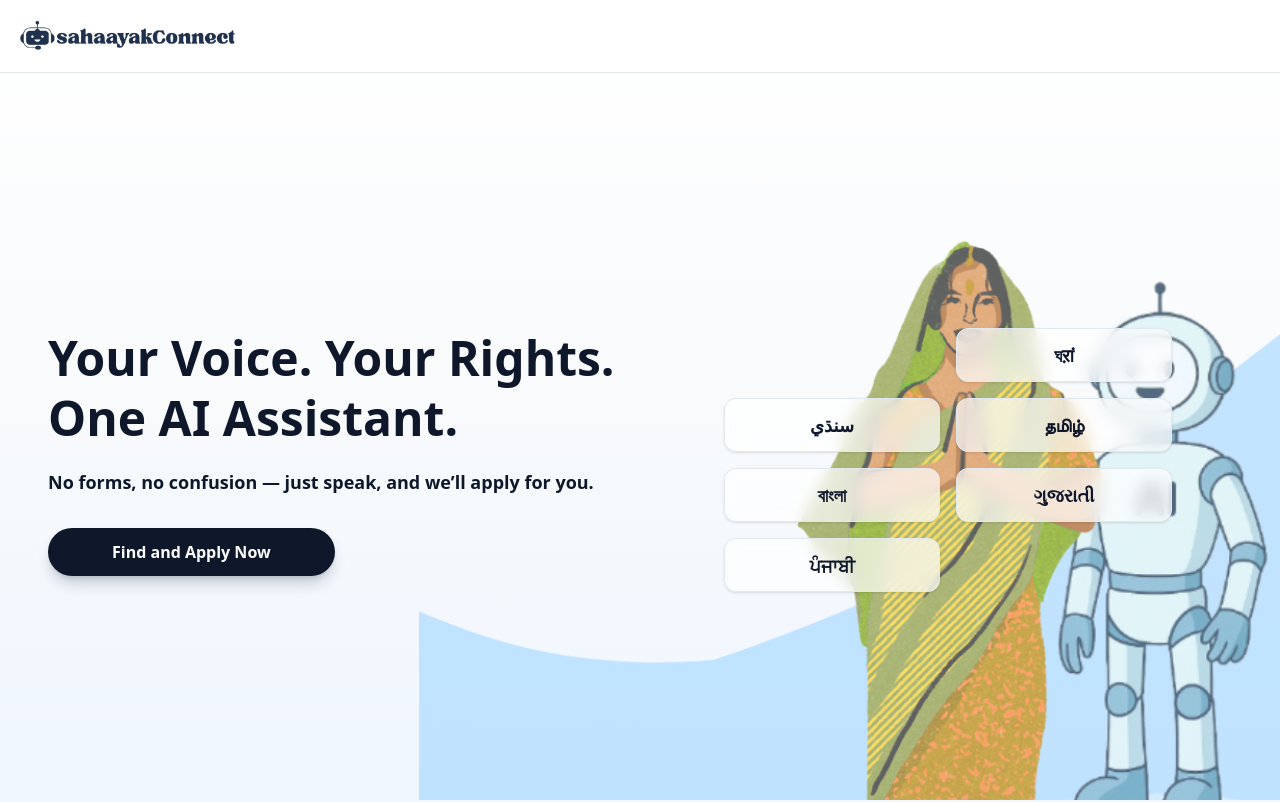
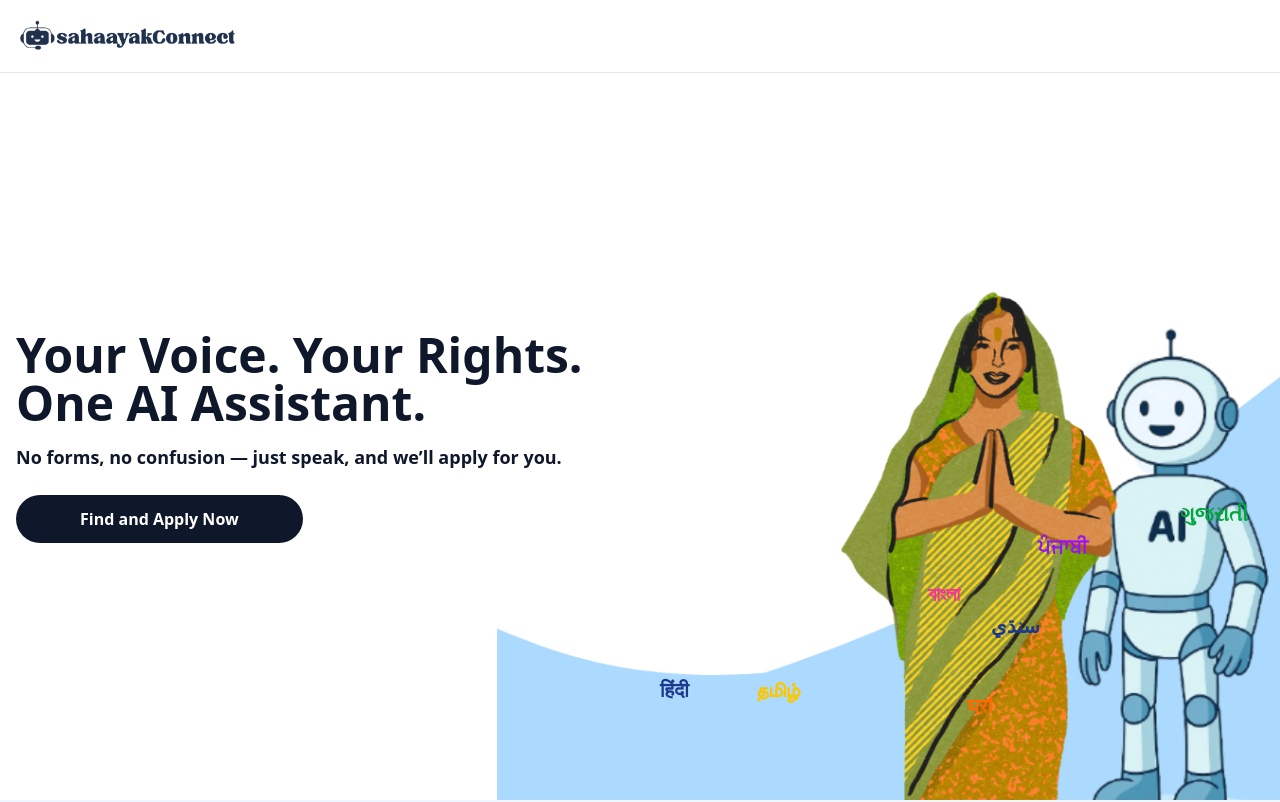
Before and after one commit to GarvitGupta001/sahayak-connect, a Next.js app in the folder next-app/: page / in a window 1280 px wide. Shown: the top 802 px of the page. Built offline with nearby package versions, Linux system fonts and the light colour scheme.

Commit message:
landing page fix

```diff
--- a/next-app/src/components/Header.jsx
+++ b/next-app/src/components/Header.jsx
@@ -1,50 +1,15 @@
 "use client";
+import React from "react";
+import Image from 'next/image';
+import 'remixicon/fonts/remixicon.css';
 
-import React from "react";
-import Image from "next/image";
-import { usePathname } from "next/navigation";
-
-/*
-  Header Component
-  - Mobile-first, sticky top bar
-  - Shows app logo + dynamic or provided title
-  - Light glassmorphic style to match rest of UI
-  Usage: <Header /> or <Header title="Profile" />
-*/
-
-const Header = ({ title }) => {
-  const pathname = usePathname();
-
-  // Derive a title from pathname if no explicit title provided
-  const derivedTitle = React.useMemo(() => {
-    if (title) return title;
-    if (!pathname) return "Sahayak Connect";
-    const segment = pathname.split("/").filter(Boolean).pop();
-    if (!segment) return "Sahayak Connect";
-    return segment
-      .replace(/[-_]/g, " ")
-      .replace(/\b\w/g, (c) => c.toUpperCase());
-  }, [pathname, title]);
-
+// A simplified mobile-first navbar for the PhoneHome landing page.
+// Adjust links/anchors to match sections present on the page.
+const Header = () => {
   return (
-    <header className="sticky top-0 z-20 w-full backdrop-blur bg-white/60 border-b border-slate-200/70 shadow-sm">
-      <div className="max-w-md mx-auto flex items-center gap-3 px-4 h-14">
-        <div className="flex items-center gap-2">
-          <Image
-            src="/logo.png"
-            alt="Sahayak Connect Logo"
-            width={32}
-            height={32}
-            priority
-            className="rounded-md w-8 h-8 object-contain"
-          />
-          <span className="font-['TAN-Tangkiwood'] text-xl leading-none select-none">
-            Sahayak
-          </span>
-        </div>
-        <div className="ml-auto text-sm font-semibold text-slate-700 truncate max-w-[55%]" title={derivedTitle}>
-          {derivedTitle}
-        </div>
+    <header className="w-full z-40 bg-white/90 backdrop-blur border-b border-gray-200">
+      <div className="max-w-7xl mx-auto px-4 py-3 flex items-center">
+        <Image src="/sahaayaklogo%20(1).png" alt="Sahayak Connect" width={140} height={56} priority className="h-12 w-auto" />
       </div>
     </header>
   );
--- a/next-app/src/components/LandingPage.jsx
+++ b/next-app/src/components/LandingPage.jsx
@@ -1,133 +1,216 @@
 "use client";
+
 import React from "react";
-import 'remixicon/fonts/remixicon.css';
-import { useRouter } from 'next/navigation';
-import PhoneNavbar from "@/components/PhoneNavbar";
+import Link from "next/link";
+import { useUserContext } from "@/hooks/useUserContext";
+import "remixicon/fonts/remixicon.css";
+import Header from "@/components/Header";
 
-const LANGUAGES = [
-  { text: 'हिंदी', color: 'bg-blue-50 text-blue-900' },
-  { text: 'ঘऱां', color: 'bg-orange-50 text-orange-600' },
-  { text: 'سنڌي', color: 'bg-indigo-50 text-indigo-700' },
-  { text: 'தமிழ்', color: 'bg-yellow-50 text-yellow-600' },
-  { text: 'বাংলা', color: 'bg-pink-50 text-pink-600' },
-  { text: 'ગુજરાતી', color: 'bg-green-50 text-green-600' },
-  { text: 'ਪੰਜਾਬੀ', color: 'bg-purple-50 text-purple-600' },
-];
-
-export default function LandingPage() {
-  const router = useRouter();
+export default function PhoneHome() {
+    const { user } = useUserContext();
 
     return (
         <div className="bg-white text-slate-900">
-      <PhoneNavbar />
-
-      {/* Hero Section (rewritten for full mobile visibility) */}
-      <section className="relative w-full min-h-[70vh] md:min-h-screen flex items-center pt-32 md:pt-40 pb-10 overflow-hidden">
-        <div className="absolute inset-0 bg-gradient-to-b from-white via-slate-50 to-blue-50" aria-hidden="true" />
-        {/* Full-bleed hero image (mobile: cover top, desktop: contained to right) */}
-        <div
-          className="absolute inset-0 bg-[url('/roboPhone.png')] bg-top bg-no-repeat md:bg-right-bottom bg-cover md:bg-contain opacity-70 pointer-events-none scale-[1.15] md:scale-100 origin-top "
-          aria-hidden="true"
-        />
-        <div className="relative z-10 w-full max-w-7xl mx-auto px-5 md:px-12 flex flex-col md:flex-row gap-12">
-          <div className="md:w-1/2 text-center md:text-left">
-            <h1 className="text-3xl sm:text-4xl md:text-5xl font-bold mb-5 leading-snug md:leading-tight">
-              Your Voice. Your Rights.<br className="hidden sm:block" /> One AI Assistant.
+            <div className="flex flex-col h-[100vh]">
+                <Header />
+                {/* Hero Section */}
+                <section
+                    className="w-full h-[100%] bg-no-repeat bg-cover bg-center flex items-center px-4"
+                    style={{
+                        backgroundImage: "url('/roboPhone.png')",
+                        backgroundPosition: "right bottom",
+                        backgroundRepeat: "no-repeat",
+                        backgroundSize: "contain",
+                    }}
+                >
+                    <div className="grid md:grid-cols-2 gap-10 w-full items-center">
+                        <div>
+                            <h1 className="text-4xl md:text-5xl font-bold mb-4">
+                                Your Voice. Your Rights. One AI Assistant.
                             </h1>
-            <p className="mb-8 text-base sm:text-lg font-semibold max-w-xl mx-auto md:mx-0">
-              No forms, no confusion — just speak, and we’ll apply for you.
+                            <p className="mb-6 text-lg font-semibold">
+                                No forms, no confusion — just speak, and we’ll
+                                apply for you.
                             </p>
                             <div className="flex justify-center md:justify-start">
-              <button
-                onClick={() => router.push('/sign-in')}
-                className="bg-slate-900 text-white px-8 sm:px-12 md:px-16 py-3 rounded-full font-semibold hover:scale-105 active:scale-95 transition shadow-lg shadow-slate-900/20"
+                                <Link
+                                    href={
+                                        !user
+                                            ? "/sign-in"
+                                            : user.profileComplete
+                                            ? "/app/home"
+                                            : "/app/user-details"
+                                    }
                                 >
+                                    <button className="bg-slate-900 text-white px-8 md:px-16 py-3 rounded-full font-semibold hover:scale-105 transition">
                                         Find and Apply Now
                                     </button>
-            </div>
-            <div className="mt-10 grid grid-cols-3 gap-3 sm:gap-4 md:hidden max-w-xs mx-auto">
-              {LANGUAGES.map(l => (
-                <span key={l.text} className={`${l.color} text-xs sm:text-sm font-semibold rounded-full px-3 py-1 shadow-sm border border-slate-100 whitespace-nowrap`}>{l.text}</span>
-              ))}
+                                </Link>
                             </div>
                         </div>
-          <div className="md:w-1/2 hidden md:flex items-center justify-center relative">
-            <div className="grid grid-cols-2 gap-4 w-full max-w-md">
-              {LANGUAGES.map((l,i) => (
-                <span key={l.text} className={`text-lg font-bold rounded-xl px-4 py-3 text-center shadow bg-white/70 backdrop-blur border border-slate-200 animate-fade-slide`} style={{animationDelay: `${i*120}ms`}}>{l.text}</span>
-              ))}
+
+                        <div className="">
+                            <div className="absolute bottom-24 text-blue-900 font-bold text-xl">
+                                हिंदी
+                            </div>
+                            <div className="absolute bottom-[5rem] right-[18rem] text-orange-500 font-bold text-xl">
+                                घऱां
+                            </div>
+                            <div className="absolute bottom-[10rem] right-[15rem] text-blue-900 font-bold text-xl">
+                                سنڌي
+                            </div>
+                            <div className="absolute bottom-24 right-[30rem] text-yellow-400 font-bold text-xl">
+                                தமிழ்
+                            </div>
+                            <div className="absolute bottom-[12rem] right-[20rem] text-pink-500 font-bold text-xl">
+                                বাংলা
+                            </div>
+                            <div className="absolute bottom-[17rem] right-[2rem] text-green-600 font-extrabold text-xl">
+                                ગુજરાતી
+                            </div>
+                            <div className="absolute bottom-[15rem] right-[12rem] text-purple-600 font-bold text-xl">
+                                ਪੰਜਾਬੀ
                             </div>
                         </div>
                     </div>
                 </section>
+            </div>
 
             {/* How It Works */}
-      <section id="how-it-works" className="px-6 md:px-20 py-16 bg-blue-50">
-        <h2 className="text-2xl font-bold mb-6 text-center">How It Works</h2>
+            <section className="px-6 md:px-20 py-16 bg-blue-50">
+                <h2 className="text-2xl font-bold mb-6 text-center">
+                    How It Works
+                </h2>
                 <div className="grid md:grid-cols-3 gap-8">
                     {[
-            { icon: "ri-mic-line", title: "Speak in Your Language", desc: "We understand 10+ Indian languages via voice." },
-            { icon: "ri-lightbulb-flash-line", title: "Get Matching Schemes", desc: "AI recommends schemes based on your situation." },
-            { icon: "ri-file-edit-line", title: "Get Forms Filled Automatically", desc: "Upload Aadhaar, we handle the paperwork." },
-            { icon: "ri-eye-line", title: "Review Before You Submit", desc: "You’ll get to verify all details before submission." },
-            { icon: "ri-notification-3-line", title: "Stay Notified", desc: "We notify you when new schemes you’re eligible for go live." },
-            { icon: "ri-chat-voice-line", title: "Ask in Your Voice", desc: "Not sure what you need? Just ask — your AI assistant listens." }
+                        {
+                            icon: "ri-mic-line",
+                            title: "Speak in Your Language",
+                            desc: "We understand 10+ Indian languages via voice.",
+                        },
+                        {
+                            icon: "ri-lightbulb-flash-line",
+                            title: "Get Matching Schemes",
+                            desc: "AI recommends schemes based on your situation.",
+                        },
+                        {
+                            icon: "ri-file-edit-line",
+                            title: "Get Forms Filled Automatically",
+                            desc: "Upload Aadhaar, we handle the paperwork.",
+                        },
+                        {
+                            icon: "ri-eye-line",
+                            title: "Review Before You Submit",
+                            desc: "You’ll get to verify all details before submission.",
+                        },
+                        {
+                            icon: "ri-notification-3-line",
+                            title: "Stay Notified",
+                            desc: "We notify you when new schemes you’re eligible for go live.",
+                        },
+                        {
+                            icon: "ri-chat-voice-line",
+                            title: "Ask in Your Voice",
+                            desc: "Not sure what you need? Just ask — your AI assistant listens.",
+                        },
                     ].map((step, index) => (
-            <div key={index} className="bg-blue-100 p-6 rounded-2xl flex flex-col items-center hover:scale-105 transition-transform duration-200 text-center min-h-[180px]">
-              <i className={`${step.icon} text-4xl mb-4 text-blue-900`}></i>
-              <h3 className="text-xl font-bold mb-2">{step.title}</h3>
+                        <div
+                            key={index}
+                            className="bg-blue-100 p-6 rounded-2xl flex flex-col items-center hover:scale-105 transition-transform duration-200 text-center min-h-[180px]"
+                        >
+                            <i
+                                className={`${step.icon} text-4xl mb-4 text-blue-900`}
+                            ></i>
+                            <h3 className="text-xl font-bold mb-2">
+                                {step.title}
+                            </h3>
                             <p>{step.desc}</p>
                         </div>
                     ))}
                 </div>
             </section>
 
-      {/* Why Section */}
+            {/* Why Sahayak Connect Section */}
             <section className="bg-white px-6 md:px-20 py-16" id="why">
+                {/* Top Block */}
                 <div className="grid md:grid-cols-2 gap-12 items-start mb-16">
+                    {/* Left */}
                     <div>
-            <h2 className="text-2xl md:text-3xl font-bold mb-4">Why Sahayak Connect?</h2>
-            <h3 className="font-bold text-gray-800 mb-1 text-lg">Multilingual AI Agent</h3>
+                        <h2 className="text-2xl md:text-3xl font-bold mb-4">
+                            Why Sahayak Connect?
+                        </h2>
+                        <h3 className="font-bold text-gray-800 mb-1 text-lg">
+                            Multilingual AI Agent
+                        </h3>
                         <p className="text-lg text-gray-600 mb-4 font-semibold">
-              Understands voice and text in native Indian languages.
+                            Understands voice and text in native Indian
+                            languages.
                         </p>
                         <button className="bg-orange-50 hover:bg-orange-100 transition text-sm px-6 py-2 rounded-full font-semibold shadow">
-              See how we fill the form <span className="text-lg">→</span>
+                            See how we fill the form{" "}
+                            <span className="text-lg">→</span>
                         </button>
                     </div>
+
+                    {/* Right */}
                     <div>
                         <div className="bg-white p-6 rounded-xl shadow-md space-y-4">
                             <div className="bg-[#002645] text-white rounded-lg p-4 text-sm leading-relaxed font-bold">
-                हमर पतिक निधन भऽ गेल अछि,<br /> आ हम गर्भवती छी।
+                                हमर पतिक निधन भऽ गेल अछि,
+                                <br /> आ हम गर्भवती छी।
                             </div>
                             <div>
-                <h4 className="text-sm font-semibold text-gray-800">Suggested Scheme</h4>
-                <p className="text-sm text-gray-600 font-bold">Pradhan Mantri Matru Vandana Yojana</p>
+                                <h4 className="text-sm font-semibold text-gray-800">
+                                    Suggested Scheme
+                                </h4>
+                                <p className="text-sm text-gray-600 font-bold">
+                                    Pradhan Mantri Matru Vandana Yojana
+                                </p>
                             </div>
                         </div>
                     </div>
                 </div>
+
+                {/* Feature Highlights */}
                 <div className="bg-orange-50 rounded-xl p-6 md:p-10">
                     <h2 className="text-center text-xl md:text-2xl font-bold text-gray-900 mb-10">
-            Your Guide to Government Support<br />Helping Every Citizen, Every Step
+                        Your Guide to Government Support
+                        <br />
+                        Helping Every Citizen, Every Step
                     </h2>
                     <div className="grid md:grid-cols-3 gap-6 text-center">
                         {[
-              { icon: "ri-translate-2", title: "Multilingual AI Agent", desc: "Understands voice and text in native Indian languages." },
-              { icon: "ri-file-copy-line", title: "End-to-End Support", desc: "From eligibility check to pre-filled form PDF." },
-              { icon: "ri-community-line", title: "Built for Bharat", desc: "Designed for citizens with low digital access and literacy." }
+                            {
+                                icon: "ri-translate-2",
+                                title: "Multilingual AI Agent",
+                                desc: "Understands voice and text in native Indian languages.",
+                            },
+                            {
+                                icon: "ri-file-copy-line",
+                                title: "End-to-End Support",
+                                desc: "From eligibility check to pre-filled form PDF.",
+                            },
+                            {
+                                icon: "ri-community-line",
+                                title: "Built for Bharat",
+                                desc: "Designed for citizens with low digital access and literacy.",
+                            },
                         ].map((item, i) => (
                             <div key={i} className="flex flex-col items-center">
                                 <i className={`${item.icon} text-3xl mb-4`}></i>
-                <h3 className="font-semibold mb-1">{item.title}</h3>
-                <p className="text-sm text-gray-700 font-semibold">{item.desc}</p>
+                                <h3 className="font-semibold mb-1">
+                                    {item.title}
+                                </h3>
+                                <p className="text-sm text-gray-700 font-semibold">
+                                    {item.desc}
+                                </p>
                             </div>
                         ))}
                     </div>
                 </div>
             </section>
 
-      <footer className="text-center text-sm font-semibold text-gray-500 mt-10 pb-6" id="contact">
+            <footer className="text-center text-sm font-semibold text-gray-500 mt-10 pb-6">
                 • Built with Care by Team SahaayakConnect •
             </footer>
         </div>
--- a/next-app/src/components/PhoneNavbar.jsx
+++ /dev/null
@@ -1,18 +0,0 @@
-"use client";
-import React from "react";
-import Image from 'next/image';
-import 'remixicon/fonts/remixicon.css';
-
-// A simplified mobile-first navbar for the PhoneHome landing page.
-// Adjust links/anchors to match sections present on the page.
-const PhoneNavbar = () => {
-  return (
-    <header className="fixed top-0 left-0 w-full z-40 bg-white/90 backdrop-blur border-b border-gray-200">
-      <div className="max-w-7xl mx-auto px-4 py-3 flex items-center">
-        <Image src="/sahaayaklogo%20(1).png" alt="Sahayak Connect" width={140} height={56} priority className="h-12 w-auto" />
-      </div>
-    </header>
-  );
-};
-
-export default PhoneNavbar;
```
Lines whose indentation alone changed are shown as unchanged.
